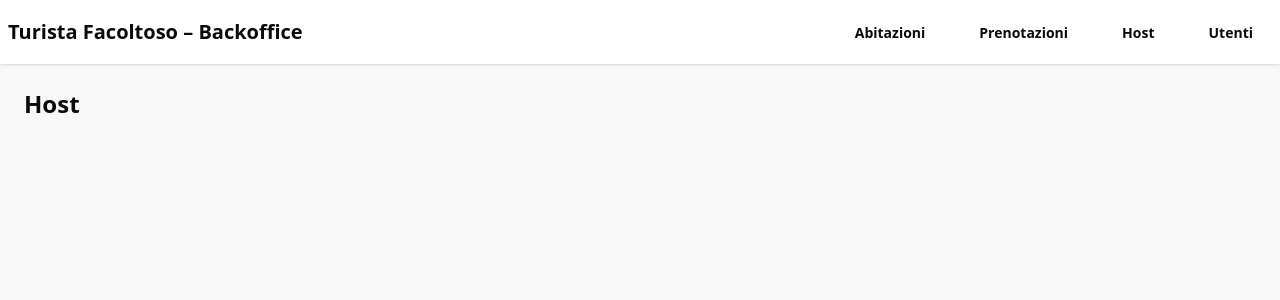
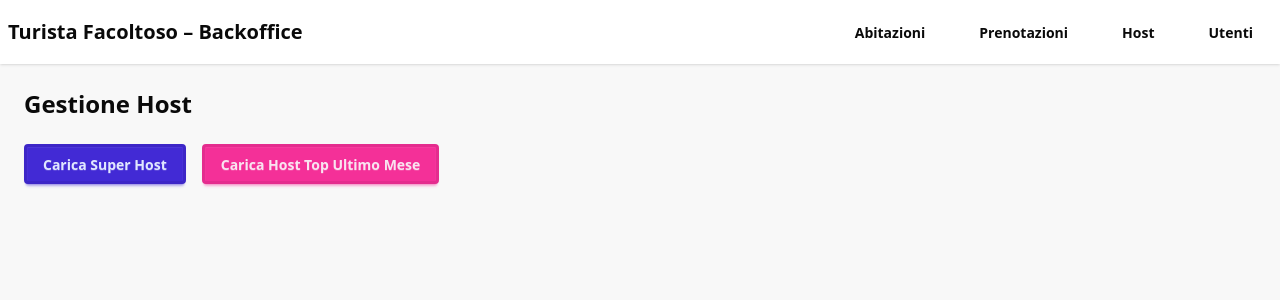
Before and after one commit to Emilio-Moscatiello/turista_facoltoso_frontend, a React (Vite) app: page /host in a window 1280 px wide. Shown: the top 300 px of the page. Built offline with nearby package versions, Linux system fonts and the light colour scheme.

Commit message:
Implementata view per gestione host in linea con backend

```diff
--- a/src/pages/HostPage.tsx
+++ b/src/pages/HostPage.tsx
@@ -1,3 +1,127 @@
+import { useState } from "react";
+import {
+    getSuperHost,
+    getHostTopUltimoMese,
+} from "../api/backend";
+
 export default function HostPage() {
-    return <h1 className="text-2xl font-bold">Host</h1>;
+    const [superHost, setSuperHost] = useState<any[]>([]);
+    const [topHost, setTopHost] = useState<any[]>([]);
+    const [loading, setLoading] = useState<boolean>(false);
+    const [error, setError] = useState<string | null>(null);
+
+    const handleLoadSuperHost = async () => {
+        setLoading(true);
+        setError(null);
+        setSuperHost([]);
+
+        try {
+            const data = await getSuperHost();
+            setSuperHost(data);
+        } catch (err) {
+            if (err instanceof Error) {
+                setError(err.message);
+            } else {
+                setError("Errore sconosciuto");
+            }
+        } finally {
+            setLoading(false);
+        }
+    };
+
+    const handleLoadTopHost = async () => {
+        setLoading(true);
+        setError(null);
+        setTopHost([]);
+
+        try {
+            const data = await getHostTopUltimoMese();
+            setTopHost(data);
+        } catch (err) {
+            if (err instanceof Error) {
+                setError(err.message);
+            } else {
+                setError("Errore sconosciuto");
+            }
+        } finally {
+            setLoading(false);
+        }
+    };
+
+    return (
+        <div>
+            <h1 className="text-2xl font-bold mb-6">Gestione Host</h1>
+
+            <div className="flex gap-4 mb-6">
+                <button className="btn btn-primary" onClick={handleLoadSuperHost}>
+                    Carica Super Host
+                </button>
+
+                <button className="btn btn-secondary" onClick={handleLoadTopHost}>
+                    Carica Host Top Ultimo Mese
+                </button>
+            </div>
+
+            {loading && <p className="text-info">Caricamento...</p>}
+            {error && <p className="text-error">{error}</p>}
+
+            {/* SUPER HOST */}
+            {superHost.length > 0 && (
+                <div className="mb-8">
+                    <h2 className="text-xl font-semibold mb-2">Super Host</h2>
+
+                    <table className="table table-zebra">
+                        <thead>
+                            <tr>
+                                <th>Codice Host</th>
+                                <th>Nome</th>
+                                <th>Cognome</th>
+                                <th>Prenotazioni</th>
+                            </tr>
+                        </thead>
+                        <tbody>
+                            {superHost.map((host, index) => (
+                                <tr key={index}>
+                                    <td>{host.codiceHost}</td>
+                                    <td>{host.nome}</td>
+                                    <td>{host.cognome}</td>
+                                    <td>{host.numeroPrenotazioni}</td>
+                                </tr>
+                            ))}
+                        </tbody>
+                    </table>
+                </div>
+            )}
+
+            {/* TOP HOST */}
+            {topHost.length > 0 && (
+                <div>
+                    <h2 className="text-xl font-semibold mb-2">
+                        Host con più prenotazioni (ultimo mese)
+                    </h2>
+
+                    <table className="table table-zebra">
+                        <thead>
+                            <tr>
+                                <th>Codice Host</th>
+                                <th>Nome</th>
+                                <th>Cognome</th>
+                                <th>Prenotazioni</th>
+                            </tr>
+                        </thead>
+                        <tbody>
+                            {topHost.map((host, index) => (
+                                <tr key={index}>
+                                    <td>{host.codiceHost}</td>
+                                    <td>{host.nome}</td>
+                                    <td>{host.cognome}</td>
+                                    <td>{host.numeroPrenotazioni}</td>
+                                </tr>
+                            ))}
+                        </tbody>
+                    </table>
+                </div>
+            )}
+        </div>
+    );
 }
```
